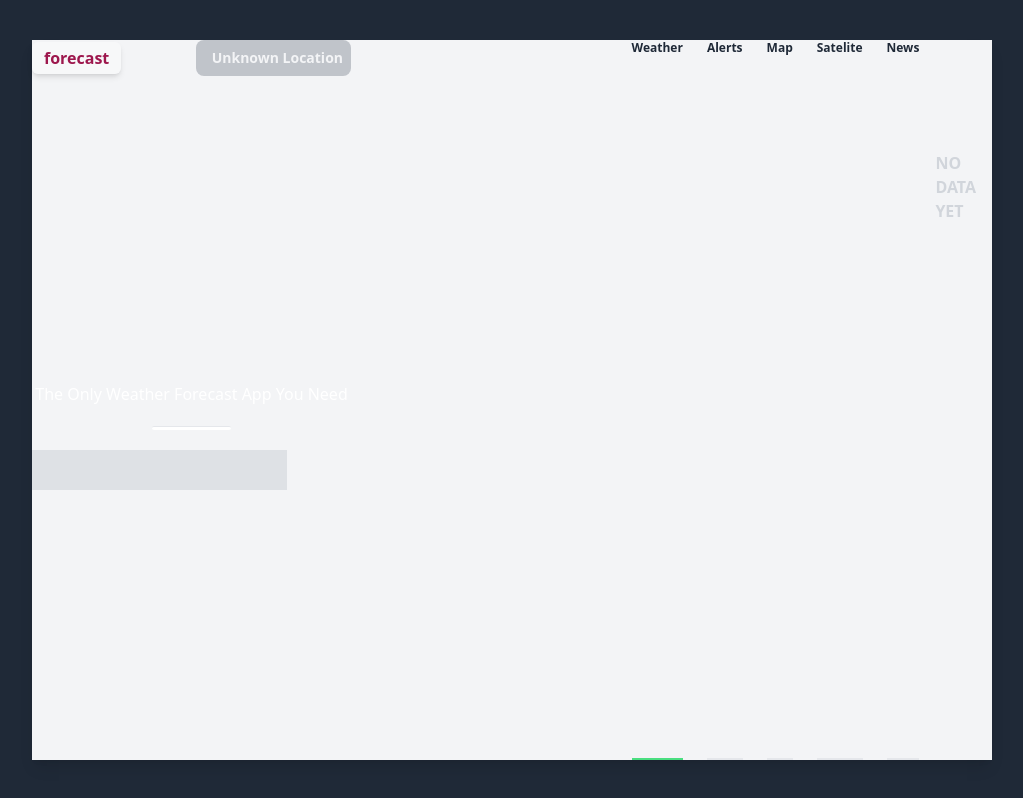
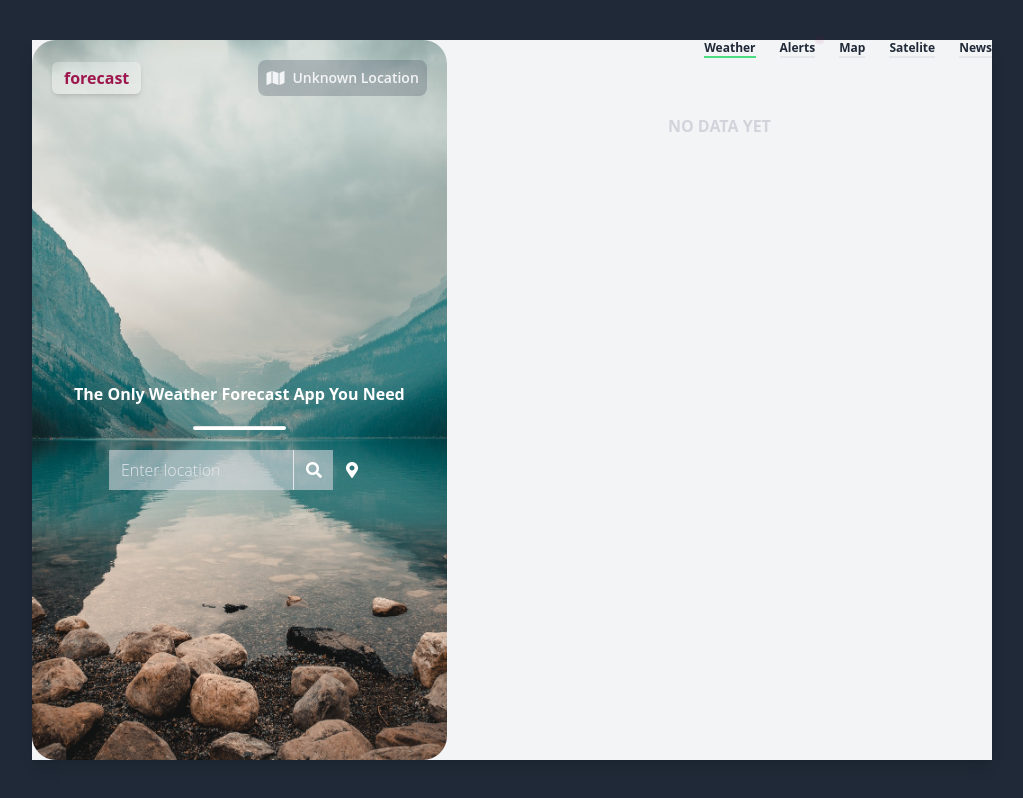
Before and after one commit to voboghure-dev/react-weather-app-advance, a React (Create React App) app: page / in a window 1280 px wide. Shown: the whole page, without its empty margins (128-1151 px from the left). Built offline with nearby package versions, Linux system fonts and the light colour scheme.

Commit message:
Finish but need to check bug
Signed-off-by: Tapan Kumer Das <voboghure.dev@gmail.com>

```diff
--- a/public/index.html
+++ b/public/index.html
@@ -2,28 +2,16 @@
 <html lang="en">
   <head>
     <meta charset="utf-8" />
-    <link rel="icon" href="%PUBLIC_URL%/favicon.ico" />
     <meta name="viewport" content="width=device-width, initial-scale=1" />
     <meta name="theme-color" content="#000000" />
     <meta
       name="description"
       content="Web site created using create-react-app"
     />
-    <link rel="apple-touch-icon" href="%PUBLIC_URL%/logo192.png" />
-    <!--
-      manifest.json provides metadata used when your web app is installed on a
-      user's mobile device or desktop. See https://developers.google.com/web/fundamentals/web-app-manifest/
-    -->
-    <link rel="manifest" href="%PUBLIC_URL%/manifest.json" />
-    <!--
-      Notice the use of %PUBLIC_URL% in the tags above.
-      It will be replaced with the URL of the `public` folder during the build.
-      Only files inside the `public` folder can be referenced from the HTML.
-
-      Unlike "/favicon.ico" or "favicon.ico", "%PUBLIC_URL%/favicon.ico" will
-      work correctly both with client-side routing and a non-root public URL.
-      Learn how to configure a non-root public URL by running `npm run build`.
-    -->
+    <link
+      rel="stylesheet"
+      href="https://cdnjs.cloudflare.com/ajax/libs/font-awesome/5.15.3/css/all.min.css"
+    />
     <title>React App</title>
   </head>
   <body>
--- a/src/App.js
+++ b/src/App.js
@@ -13,9 +13,52 @@ function App() {
     `${process.env.REACT_APP_ICON_URL}10n@2x.png`
   );
 
-  const handleSubmit='';
-  const handleChange='';
-  const myIP='';
+  const handleSubmit = (e) => {
+    e.preventDefault();
+    getWeather(searchTerm);
+  };
+
+  const handleChange = (input) => {
+    const { value } = input.target;
+    setSearchTerm(value);
+  };
+
+  const getWeather = async (location) => {
+    setWeatherData([]);
+
+    let how_to_search =
+      typeof location === 'string'
+        ? `q=${location}`
+        : `lat=${location[0]}&lon=${location[1]}`;
+
+    try {
+      let res = await fetch(
+        `${
+          process.env.REACT_APP_URL + how_to_search
+        }&appid=${API_KEY}&units=metric&cnt=5&exclude=hourly,minutely`
+      );
+      let data = await res.json();
+
+      if (data.cod != 200) {
+        setNoData('Location Not Found.');
+      }
+
+      setWeatherData(data);
+      setCity(`${data.city.name}, ${data.city.country}`);
+      setWeatherIcon(
+        `${
+          process.env.REACT_APP_ICON_URL + data.list[0].weather[0]['icon']
+        }@4x.png`
+      );
+    } catch (error) {
+      console.log('Error encountered: ' + error);
+    }
+  };
+
+  const myIP = (location) => {
+    const { latitude, longitude } = location.coords;
+    getWeather([latitude, longitude]);
+  };
 
   return (
     <div className='bg-gray-800 flex items-center justify-center w-screen h-screen py-10'>
@@ -45,24 +88,30 @@ function App() {
             >
               <input
                 type='text'
+                placeholder='Enter location'
                 className='relative rounded-x1 py-2 px-3 w2/3 bg-gray-300 bg-opacity-60 text-white placeholder-gray-200'
                 onChange={handleChange}
                 required
               />
-              <button className='z-10'>
+              <button type='submit' className='z-10'>
                 <i
-                  className='fa fa-search text-white ml-10 border-1 my-auto z10 cursor-pointer p-3'
+                  className='fa fa-search text-white -ml-10 border-l my-auto z-10 cursor-pointer p-3'
+                  aria-hidden='true'
+                  type='submit'
+                ></i>
+              </button>
+              <i
+                className='fa fa-map-marker-alt my-auto cursor-pointer p-3 text-white'
                 aria-hidden='true'
                 onClick={() => {
                   navigator.geolocation.getCurrentPosition(myIP);
                 }}
               ></i>
-              </button>
             </form>
           </div>
         </div>
         {/* info card section */}
-        <div className='w-2/3 p5'></div>
+        <div className='w-2/3 p5'>
           <Header />
           <div className='flex flex-col my-10'>
             {weatherData.length === 0 ? (
@@ -90,6 +139,7 @@ function App() {
           </div>
         </div>
       </div>
+    </div>
   );
 }
 
--- a/src/components/DetailCard.js
+++ b/src/components/DetailCard.js
@@ -9,7 +9,7 @@ export default function DetailCard({ weather_icon, data }) {
         <p className='font-bold text-5x1 text-pink-800 mb-2'>
           {Math.round(main.temp)}&deg;C
         </p>
-        <p className='text-4x1 text-gray-800 tracking-widest'>
+        <p className='text-4xl text-gray-800 tracking-widest'>
           {weather[0].main}
           <img src={weather_icon} alt='' className='w-1/4 inline' />
         </p>
@@ -20,7 +20,7 @@ export default function DetailCard({ weather_icon, data }) {
       </div>
       <div className='my-2 border-l-2 border-gray-100 p-2'>
         <p className='text-gray-400 text-lg'>
-          Feel Like: {Math.round(main.feel_like)}&deg;C
+          Feels Like: {Math.round(main.feels_like)}&deg;C
         </p>
         <p className='text-gray-400 text-lg'>Humidity: {main.humidity}%</p>
         <p className='text-gray-400 text-lg'>Cloud Cover: {clouds.all}</p>
--- a/src/components/SummaryCard.js
+++ b/src/components/SummaryCard.js
@@ -8,12 +8,12 @@ export default function SummaryCard({ day }) {
   return (
     <li className='container p-4 flex items-center justify-center bg-gray-200 rounded-lg my-auto mr-1'>
       <div className='my-auto'>
-        <p className='font-bold text-3x1 text-ping-600 mb-2'>
+        <p className='font-bold text-3xl text-ping-600 mb-2'>
           {Math.round(day.main.temp)}&deg;C
         </p>
-        <p className='text-2x1 text-gray-800 tracking-widest'>
+        <p className='text-2xl text-gray-800 tracking-widest'>
           {day.weather[0].main}
-          <img src={day_icon} alt='' className='w-1 inline' />
+          <img src={day_icon} alt='' className='w-1/4 inline' />
         </p>
         <p className='text-gray-400 text-xs uppercase tracking-widest'>
           {day.weather[0].description}
--- a/src/index.css
+++ b/src/index.css
@@ -1,3 +1,29 @@
 @tailwind base;
 @tailwind components;
 @tailwind utilities;
+
+@import url('https://fonts.googleapis.com/css2?family=Open+Sans:wght@300;400;700&display=swap');
+
+body {
+    font-family: 'Open Sans', sans-serif;
+    font-weight: 300;
+}
+h1 {
+    font-weight: bold;
+}
+.form-container {
+    background: url('./assets/lake-background.jpg') no-repeat 50% 40% / cover;
+    height: auto;
+    @apply w-2/4 p-5 rounded-3xl
+}
+
+.alert-notice::after {
+    content:'';
+    width: 5px;
+    height: 5px;
+    position: absolute;
+    border-radius: 50%;
+    margin-left: 2px;
+    margin-top: -3px;
+    @apply animate-ping bg-pink-800
+}
```
Also changed, not shown: src/assets/lake-background.jpg (added). Lines whose indentation alone changed are shown as unchanged.
